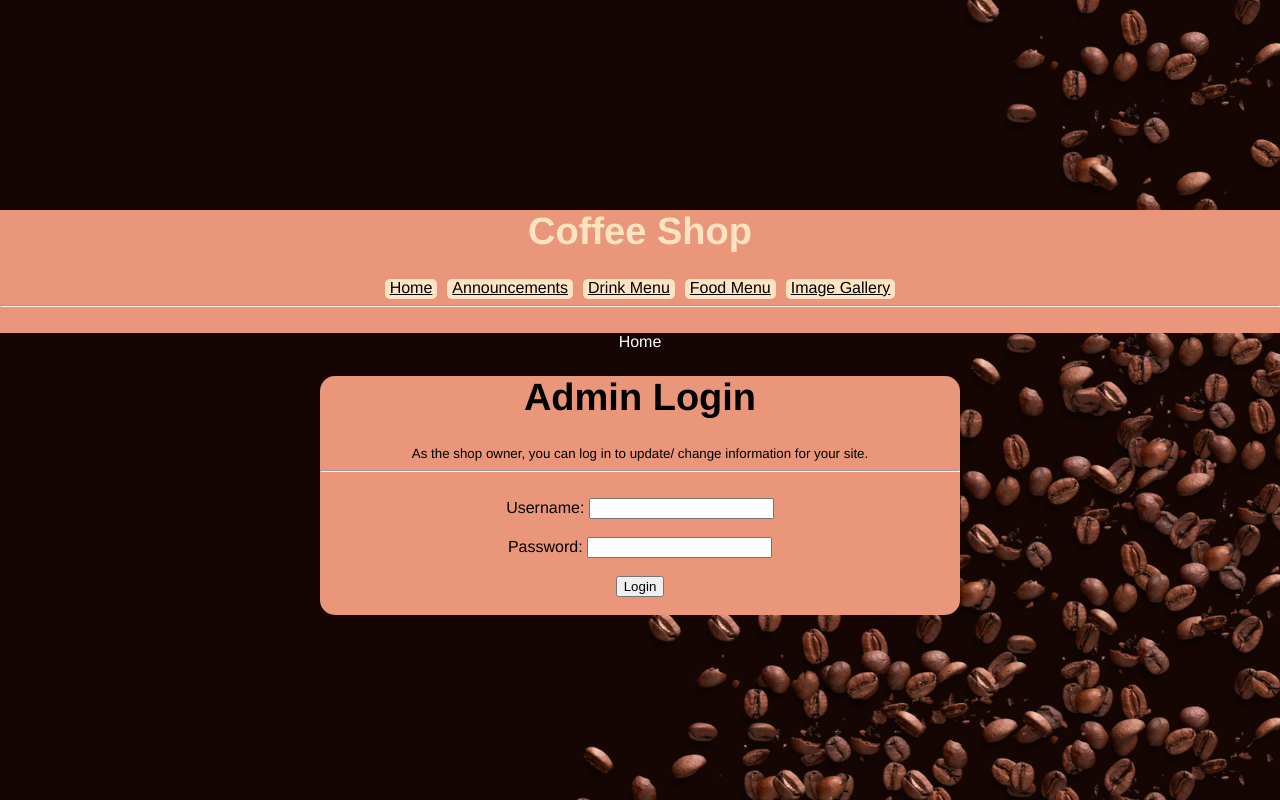
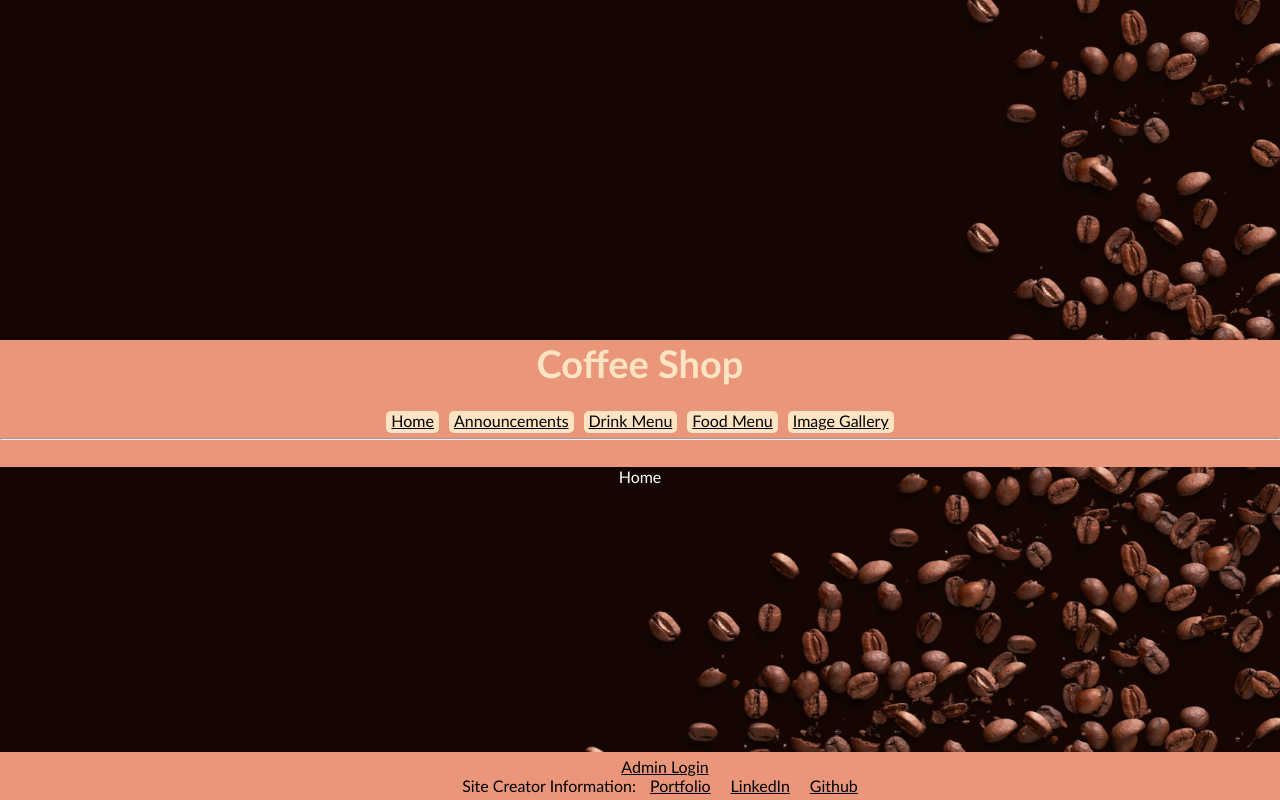
Before and after one commit to BreMarotta/coffee-shop, a React (Create React App) app in the folder client/: page / in a window 1280 px wide. Built offline with nearby package versions, Linux system fonts and the light colour scheme; no server answers.

Commit message:
create footer with links for my info and admin login

```diff
--- a/client/src/App.css
+++ b/client/src/App.css
@@ -1,7 +1,6 @@
 .App {
   text-align: center;
-  font-family: 'Franklin Gothic Medium', 'Arial Narrow', Arial, sans-serif;
-  /* background-image: url("https://media.istockphoto.com/vectors/coffee-seamless-pattern-vector-graphic-background-vector-id1189322746"); */
+  font-family: "Gill Sans", sans-serif;
 }
 
 body {
@@ -41,3 +40,21 @@ h1 {
   margin: auto;
   border-radius: 15px;
  }
+
+ .footer {
+  background-color: darksalmon;
+  color: black;
+  position: fixed;
+  bottom: 0;
+  width: 100%;
+  padding-left: 25px;
+  padding-top: 5px;
+  padding-bottom: 5px;
+ }
+
+ .footer a {
+  color: black;
+  padding: 10px;
+
+
+ }
--- a/client/src/App.js
+++ b/client/src/App.js
@@ -7,6 +7,8 @@ import Announcements from './features/Announcements';
 import Drinks from './features/Drinks';
 import Foods from './features/Foods';
 import Gallery from './features/Gallery';
+import Footer from './features/Footer';
+import Login from './features/Login';
 
 const App = () => {
   const [count, setCount] = useState(0);
@@ -38,7 +40,11 @@ const App = () => {
           <Route exact path="/gallery">
             <Gallery />
           </Route>
+          <Route exact path="/login">
+            <Login />
+          </Route>
         </Switch>
+        <Footer />
       </div>
     </BrowserRouter>
   );
--- /dev/null
+++ b/client/src/features/Footer.js
@@ -0,0 +1,18 @@
+import React from 'react';
+import { NavLink } from 'react-router-dom';
+
+const Footer = () => {
+  return (
+    <div className="footer">
+        <NavLink to='/login'>Admin Login</NavLink>
+        <br/>
+        <>Site Creator Information: </>
+        <a href="https://bremarotta.wixsite.com/breanne"target="_blank">Portfolio</a>
+        <a href="https://www.linkedin.com/in/bremarotta/" target="_blank">LinkedIn</a>
+        <a href="https://github.com/BreMarotta/maintenace-tracker" target="_blank">Github</a>
+
+    </div>
+  )
+}
+
+export default Footer
--- a/client/src/features/Home.js
+++ b/client/src/features/Home.js
@@ -1,10 +1,9 @@
 import React from 'react';
-import Login from './Login';
+
 
 const Home = () => {
   return (
     <div>Home
-      <Login />
     </div>
   )
 }
```
